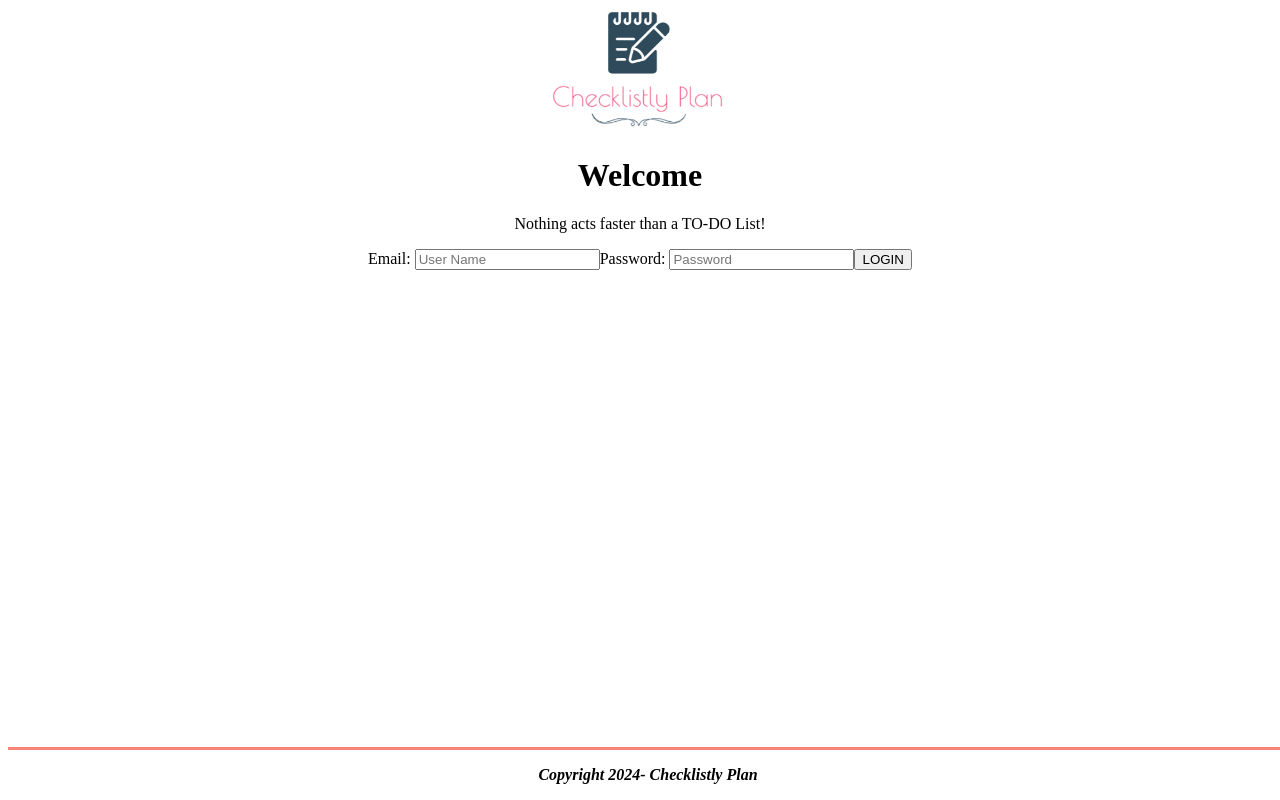
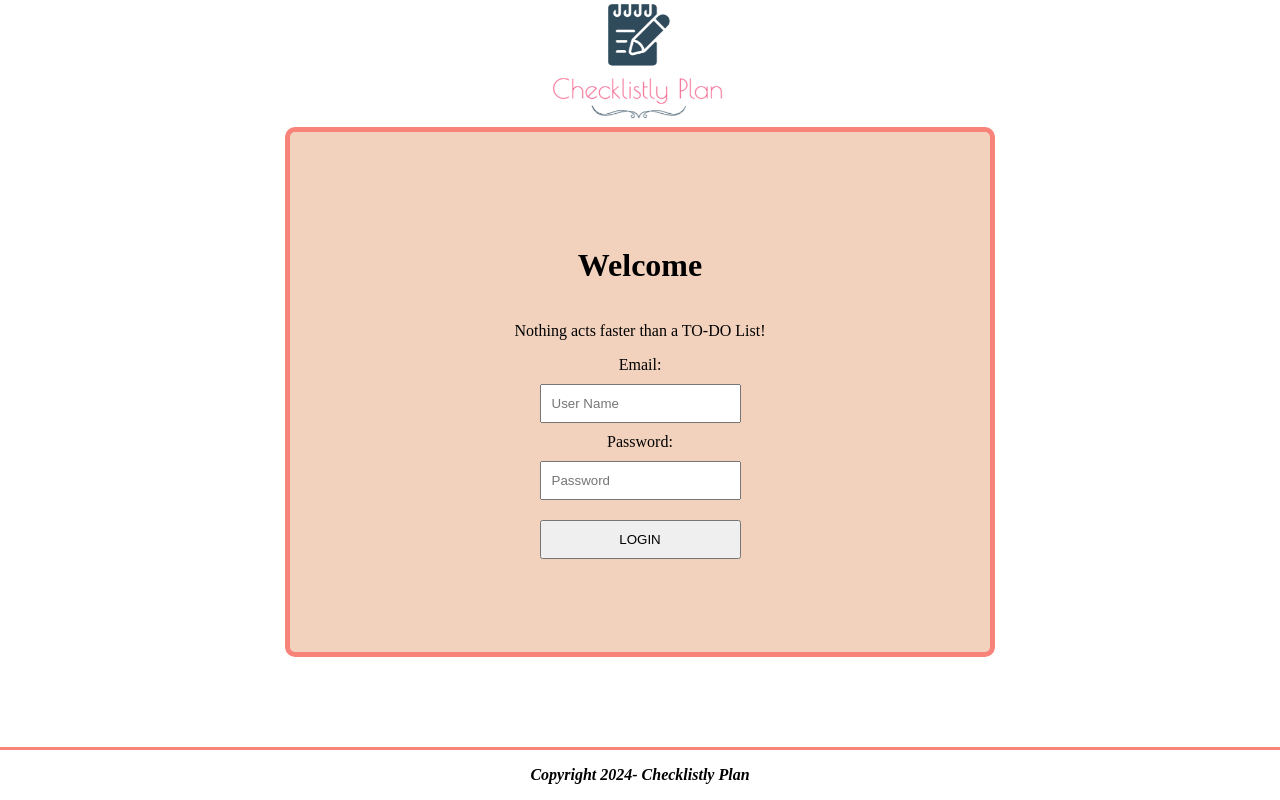
Before and after one commit to amisoni70/Checklistly_plan, a React (Create React App) app in the folder checklistly_plan/: page / in a window 1280 px wide. Built offline with nearby package versions, Linux system fonts and the light colour scheme.

Commit message:
Added some css styling to the login page

```diff
--- a/checklistly_plan/src/App.css
+++ b/checklistly_plan/src/App.css
@@ -1,3 +1,8 @@
+html, body {
+  height: 100%;
+  margin: 0;
+}
+
 .App {
   text-align: center;
 }
--- a/checklistly_plan/src/Login/Login.css
+++ b/checklistly_plan/src/Login/Login.css
@@ -0,0 +1,28 @@
+.login-container {
+    display: flex;
+    flex-direction: column;
+    align-items: center;
+    justify-content: center;
+    height: 65vh;
+    width: 700px;
+    margin: auto;
+    background-color: #F2D2BD;
+    border: 5px solid #F88379;
+    border-radius: 10px;
+}
+
+  .login-form {
+    display: flex;
+    flex-direction: column;
+}
+
+  .login-form input {
+    margin: 10px 0;
+    padding: 10px;
+}
+
+  button {
+    padding: 10px;
+    margin-top: 10px;
+    cursor: pointer;
+}
```
